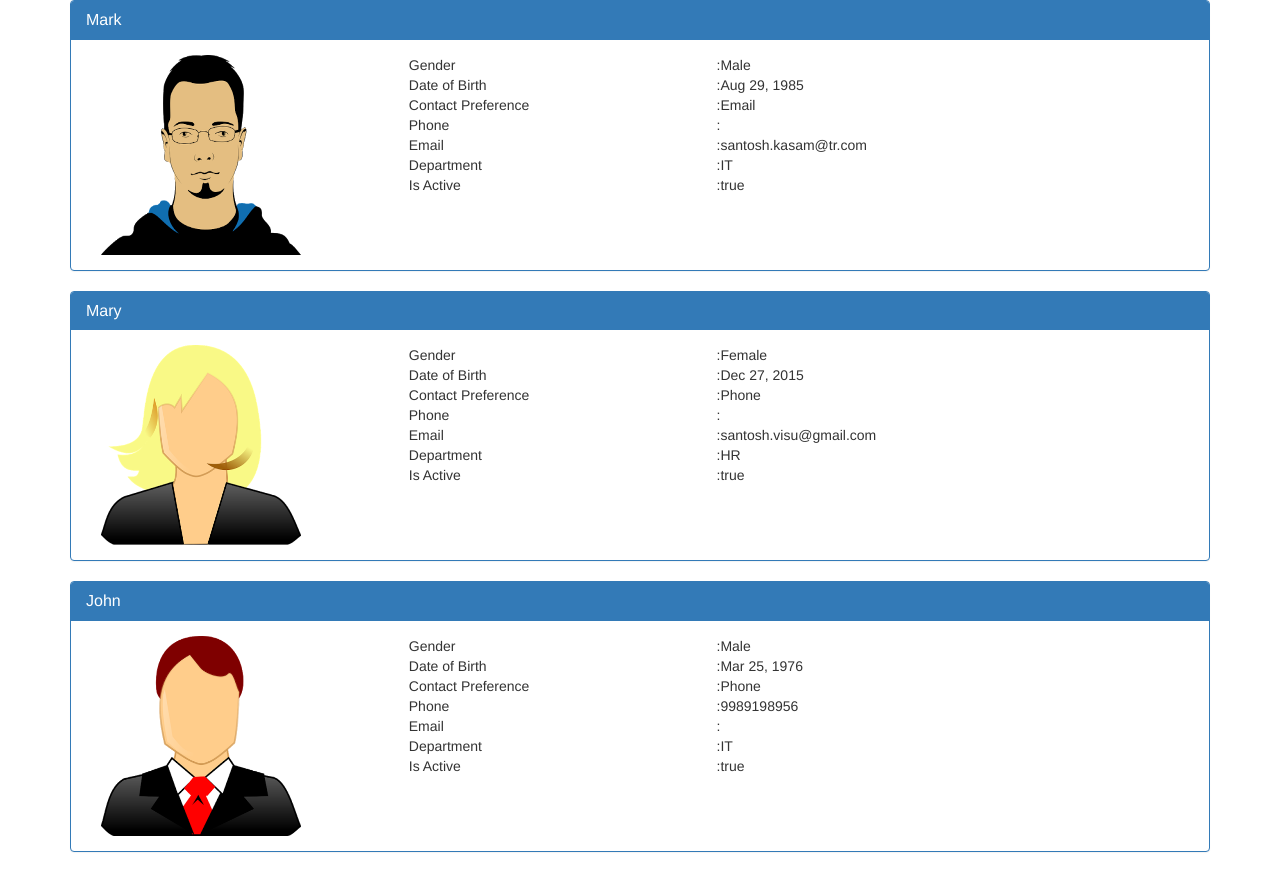
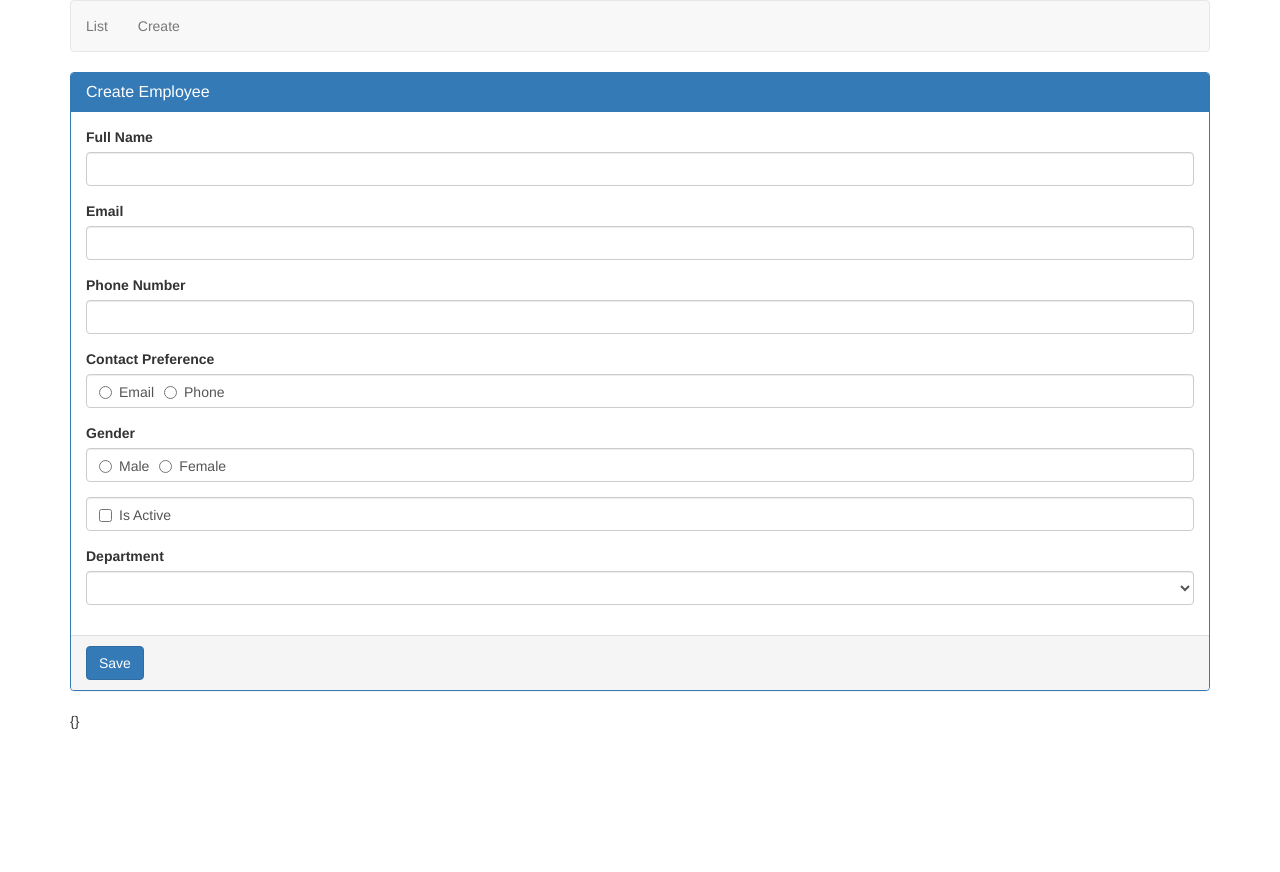
Before and after one commit to santhoshkasam/angularCRUD, an Angular app: page /create in a window 1280 px wide. After the commit the page ends 800 px from the top, so only its background shows below. Built offline with nearby package versions, Linux system fonts and the light colour scheme.

Commit message:
Radio,checkbox and selectlist

```diff
--- a/src/app/app.component.html
+++ b/src/app/app.component.html
@@ -1,4 +1,16 @@
-<div  class='container'>
+<!-- <div  class='container'>
 
 <app-list-employees></app-list-employees>
-</div>
+</div> --><div class="container">
+<nav class="navbar navbar-default">
+    <ul class="nav navbar-nav">
+        <li>
+            <a routerLink="list">List</a>
+        </li>
+        <li>
+            <a routerLink="create">Create</a>
+        </li>
+    </ul>
+</nav>
+
+<router-outlet></router-outlet></div>
--- a/src/app/app.module.ts
+++ b/src/app/app.module.ts
@@ -1,16 +1,29 @@
 import { BrowserModule } from '@angular/platform-browser';
 import { NgModule } from '@angular/core';
+import { RouterModule, Routes } from '@angular/router';
+import {FormsModule} from '@angular/forms';
 
 import { AppComponent } from './app.component';
 import { ListEmployeesComponent } from './employees/list-employees.component';
+import { CreateEmployeeComponent } from './employees/create-employee.component';
+
+const appRoutes: Routes =
+  [
+    { path: 'list', component: ListEmployeesComponent },
+    { path: 'create', component: CreateEmployeeComponent },
+    { path: '', redirectTo: '/list', pathMatch: 'full' },
+  ];
 
 @NgModule({
   declarations: [
     AppComponent,
-    ListEmployeesComponent
+    ListEmployeesComponent,
+    CreateEmployeeComponent
   ],
   imports: [
-    BrowserModule
+    BrowserModule,
+    RouterModule.forRoot(appRoutes),
+    FormsModule
   ],
   providers: [],
   bootstrap: [AppComponent]
--- /dev/null
+++ b/src/app/employees/create-employee.component.html
@@ -0,0 +1,69 @@
+<form #employeeForm="ngForm" (ngSubmit)="saveEmployee(employeeForm)">
+  <div class='panel panel-primary'>
+    <div class='panel-heading'>
+      <h3 class='panel-title'>Create Employee</h3>
+    </div>
+    <div class='panel-body'>
+      <div class="form-group">
+        <label for="fullName">Full Name</label>
+        <input id="fullName" name="fullName" [(ngModel)]="fullName" class="form-control" type="text">
+      </div>
+      <div class="form-group">
+        <label for="email">Email</label>
+        <input id="email" name="email" [(ngModel)]="email" class="form-control" type="text">
+      </div>
+      <div class="form-group">
+        <label for="phoneNumber">Phone Number</label>
+        <input id="phoneNumber" name="phoneNumber" [(ngModel)]="phoneNumber" class="form-control" type="text">
+      </div>
+      <div class="form-group">
+        <label>Contact Preference</label>
+        <div class="form-control">
+          <label class="radio-inline">
+            <input type="radio" value="email" name="contactPreference" [(ngModel)]="contactPreference">
+            Email
+          </label>
+          <label class="radio-inline">
+            <input type="radio" value="phone" name="contactPreference" [(ngModel)]="contactPreference">
+            Phone
+          </label>
+        </div>
+      </div>
+      <div class="form-group">
+        <label>Gender</label>
+        <div class="form-control">
+          <label class="radio-inline">
+            <input type="radio" value="male" name="gender" [(ngModel)]="gender">
+            Male
+          </label>
+          <label class="radio-inline">
+            <input type="radio" value="female" name="gender" [(ngModel)]="gender">
+            Female
+          </label>
+        </div>
+      </div>
+      <div class="form-group">
+        <div class="form-control">
+          <label class="checkbox-inline">
+            <input type="checkbox" name="isActive" [(ngModel)]="isActive">
+            Is Active
+          </label>
+        </div>
+      </div>
+      <div class="form-group">
+            <label for="department">Department</label>
+            <select id="department" name="department" [(ngModel)]="department" class="form-control" >
+              <option value="1">Help Desk</option>
+              <option value="2">HR</option>
+              <option value="3">IT</option>
+              <option value="4">PayRoll</option>
+
+            </select>
+        </div>
+    </div>
+    <div class='panel-footer'>
+      <button type="submit" class="btn btn-primary">Save</button>
+    </div>
+  </div>
+</form>
+{{employeeForm.value | json}}
--- /dev/null
+++ b/src/app/employees/create-employee.component.ts
@@ -0,0 +1,17 @@
+import { Component, OnInit } from '@angular/core';
+import { NgForm } from '@angular/forms';
+
+@Component({
+  selector: 'app-create-employee',
+  templateUrl: './create-employee.component.html',
+  styleUrls: ['./create-employee.component.css']
+})
+export class CreateEmployeeComponent implements OnInit {
+  constructor() { }
+
+  ngOnInit() {
+  }
+  saveEmployee(empForm: NgForm): void {
+    console.log(empForm.value);
+  }
+}
--- a/src/app/employees/list-employees.component.ts
+++ b/src/app/employees/list-employees.component.ts
@@ -2,7 +2,7 @@ import { Component, OnInit } from '@angular/core';
 import { Employee } from '../models/employee.model';
 
 @Component({
-  selector: 'app-list-employees',
+  // selector: 'app-list-employees',
   templateUrl: './list-employees.component.html',
   styleUrls: ['./list-employees.component.css']
 })
```
Also changed, not shown: src/app/employees/create-employee.component.css (added).
